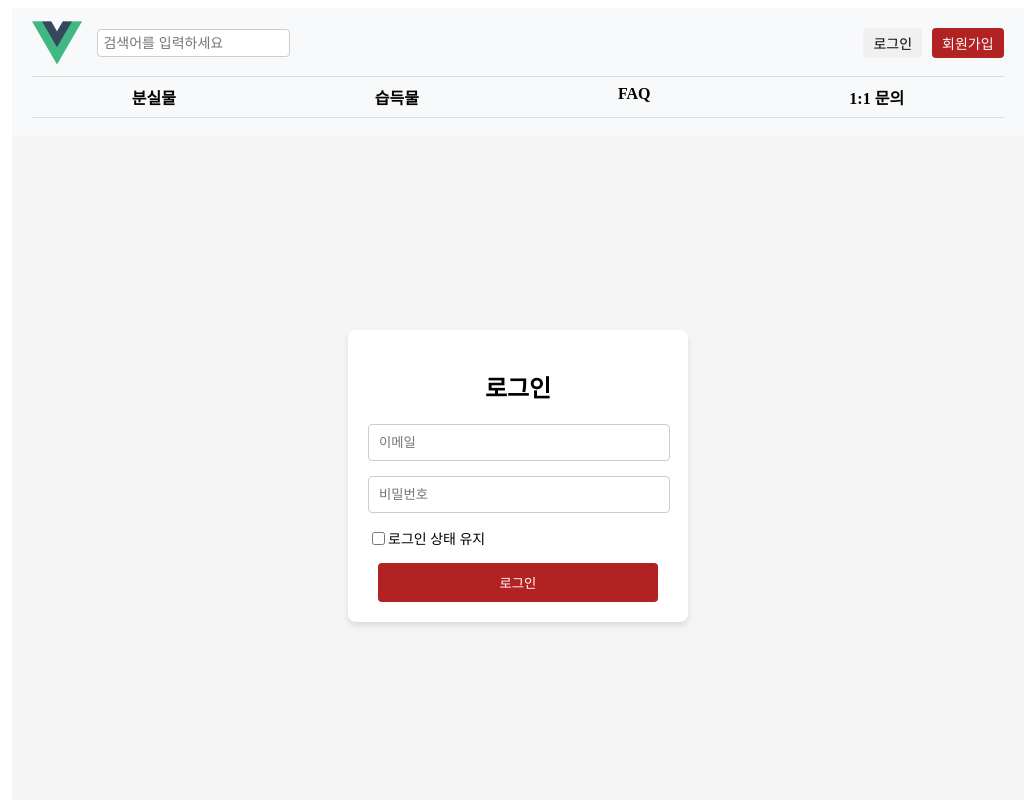
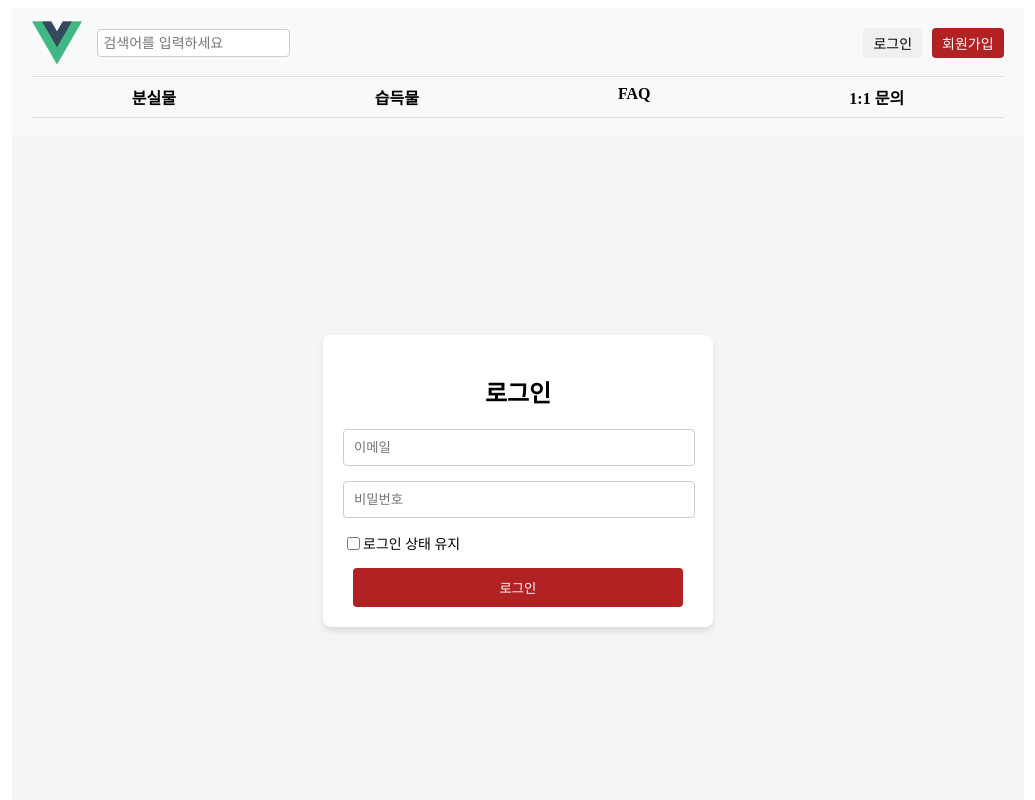
Before and after one commit to insusu21/Capstone_Fe, a Vue app: page /login in a window 1280 px wide. Shown: the top 800 px of the page, without its empty margins (122-1157 px from the left). Built offline with nearby package versions, Linux system fonts and the light colour scheme.

Commit message:
확대 축소 비율 동일하게 만듦

```diff
--- a/src/components/LoginView.vue
+++ b/src/components/LoginView.vue
@@ -80,7 +80,7 @@ export default {
   display: flex;
   justify-content: center;
   align-items: center;
-  height: calc(100vh - 120px); /* 헤더와 푸터 높이를 제외한 영역 */
+  height: 690px; /* 헤더와 푸터 높이를 제외한 영역 */
   background-color: #f5f5f5;
 }
 
@@ -90,7 +90,7 @@ export default {
   border-radius: 8px;
   box-shadow: 0px 4px 6px rgba(0, 0, 0, 0.1);
   text-align: center;
-  width: 300px;
+  width: 350px;
 }
 
 /* 제목 */
--- a/src/components/SignUp.vue
+++ b/src/components/SignUp.vue
@@ -74,7 +74,7 @@ export default {
   display: flex;
   justify-content: center;
   align-items: center;
-  height: 100vh;
+  height: 800px ;
   background-color: #f5f5f5;
 }
 
@@ -84,7 +84,7 @@ export default {
   border-radius: 8px;
   box-shadow: 0px 4px 6px rgba(0, 0, 0, 0.1);
   text-align: center;
-  width: 300px;
+  width: 350px;
 }
 
 .signup-box h2 {
```
